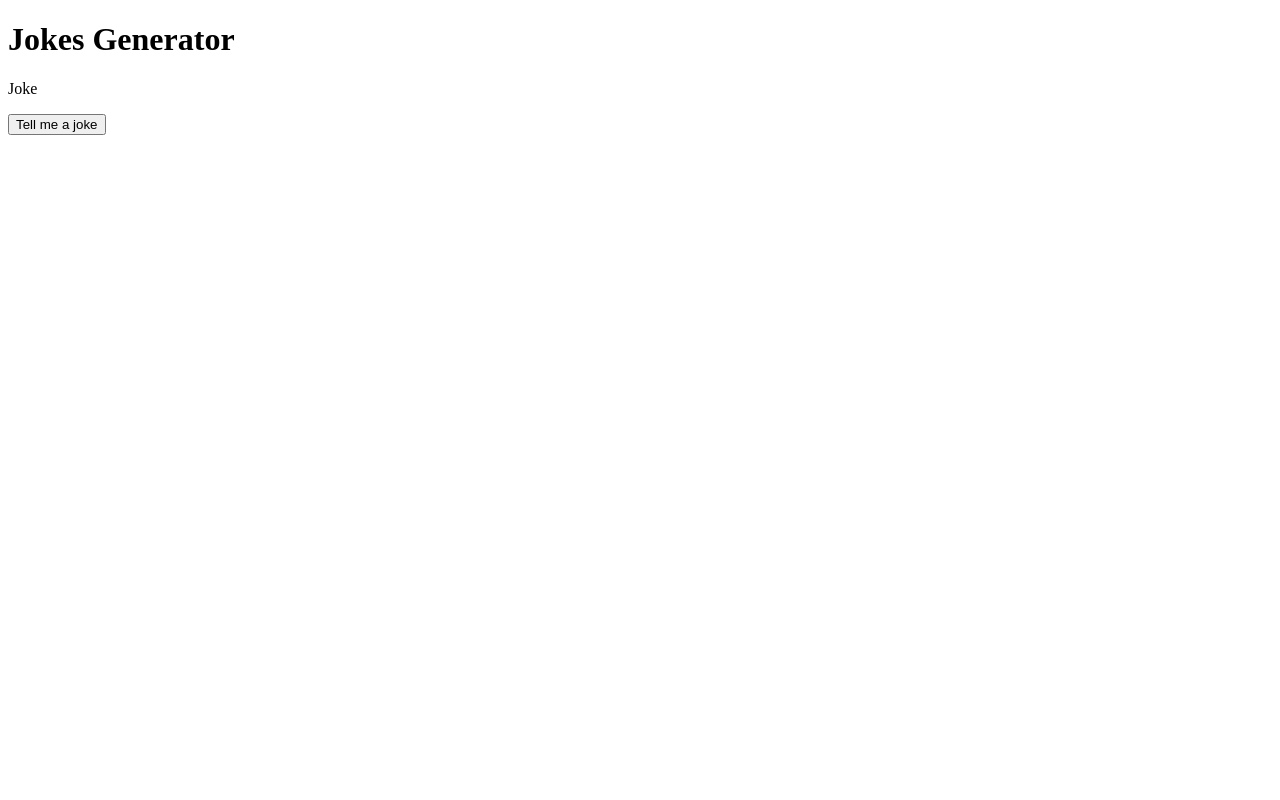
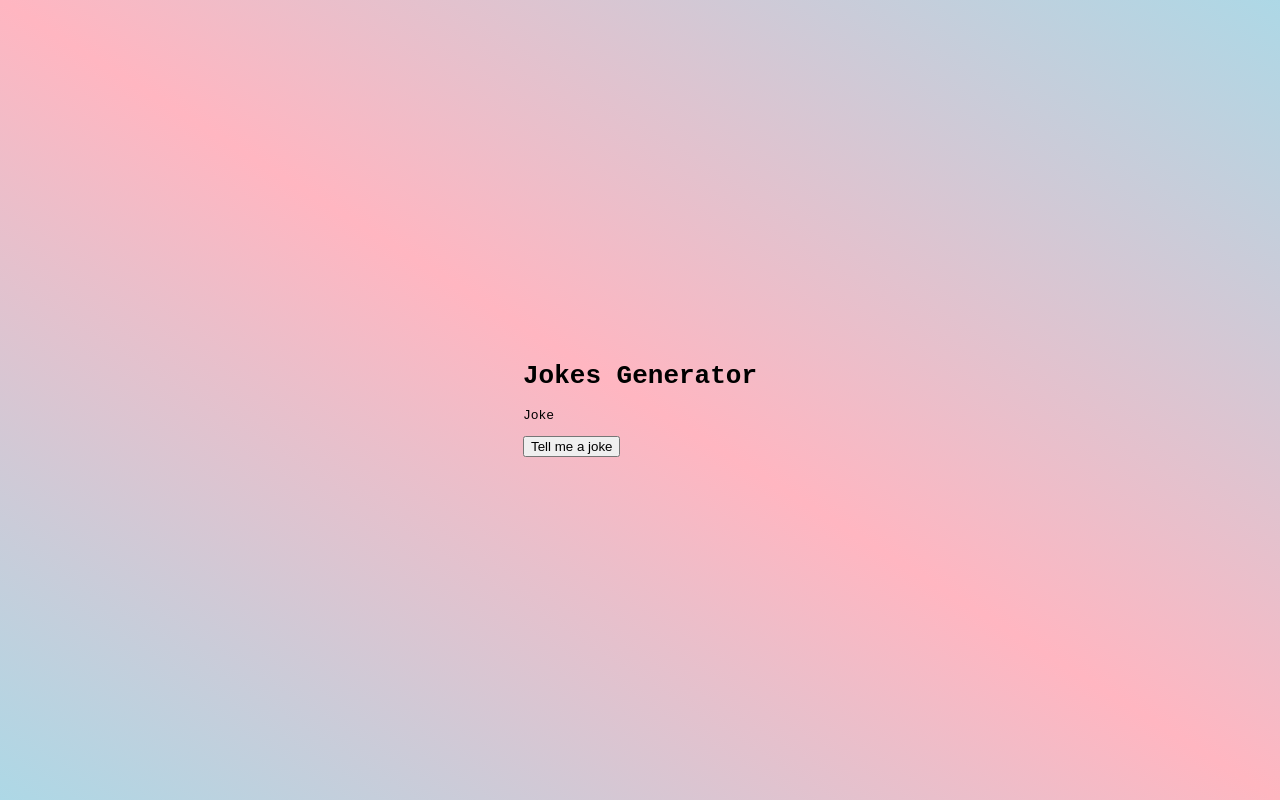
Before and after one commit to ratamahataV1/jokes-generator, a plain HTML site: page index.html in a window 1280 px wide. Drawn offline with Linux system fonts and the light colour scheme.

Commit message:
adding body(t) style

```diff
--- a/index.html
+++ b/index.html
@@ -4,6 +4,7 @@
     <meta charset="UTF-8">
     <meta name="viewport" content="width=device-width, initial-scale=1.0">
     <title>Jokes Generator</title>
+    <link rel="stylesheet" href="style.css">
 </head>
 <body>
     <div class ="container">
--- /dev/null
+++ b/style.css
@@ -0,0 +1,10 @@
+body {
+    margin: 0;
+    background: linear-gradient(to left bottom,
+    lightblue, lightpink, lightblue);
+    min-height: 100vh;          /*100% of viewport height, otherwise "align-items" will not work*/
+    display: flex;              /*bring everything to the center*/
+    justify-content: center;    /*bring items to the center horizontally*/
+    align-items: center;        /*bring items to the center vertically*/
+    font-family: monospace;
+}
```
Also changed, not shown: main.css (deleted).
